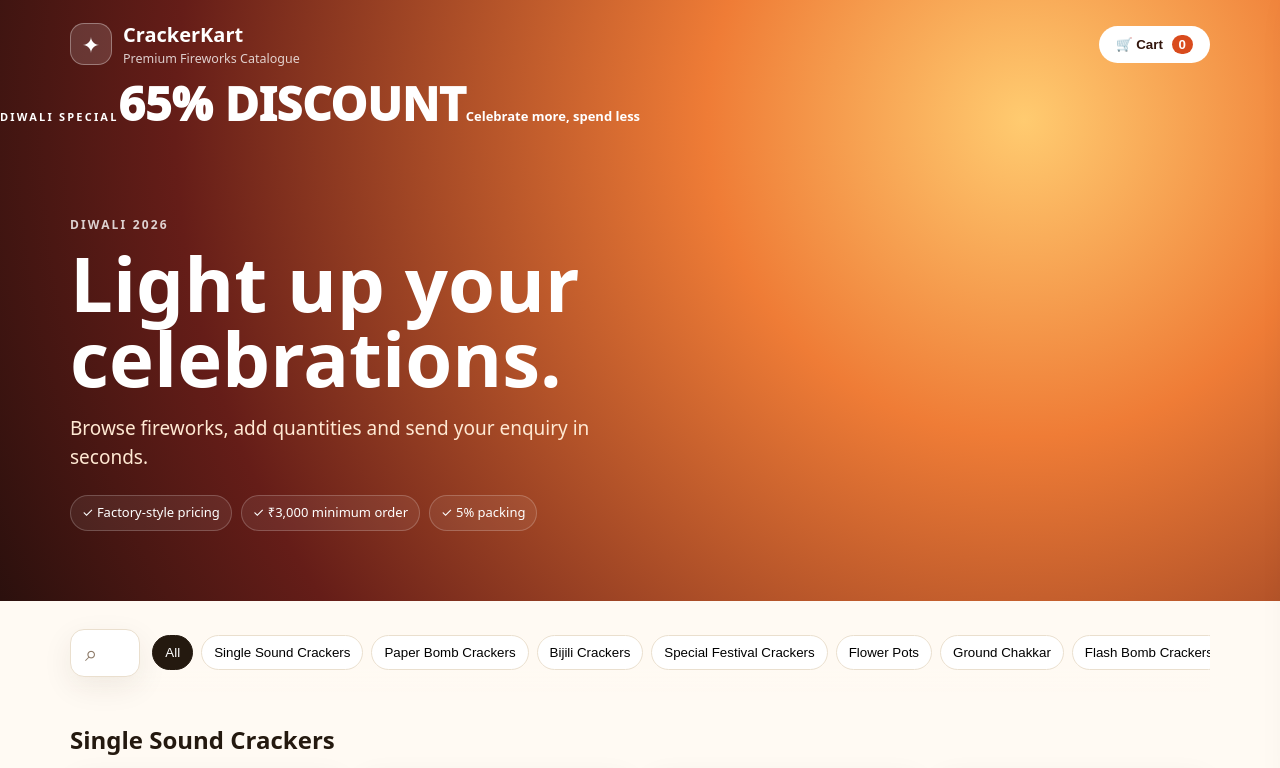
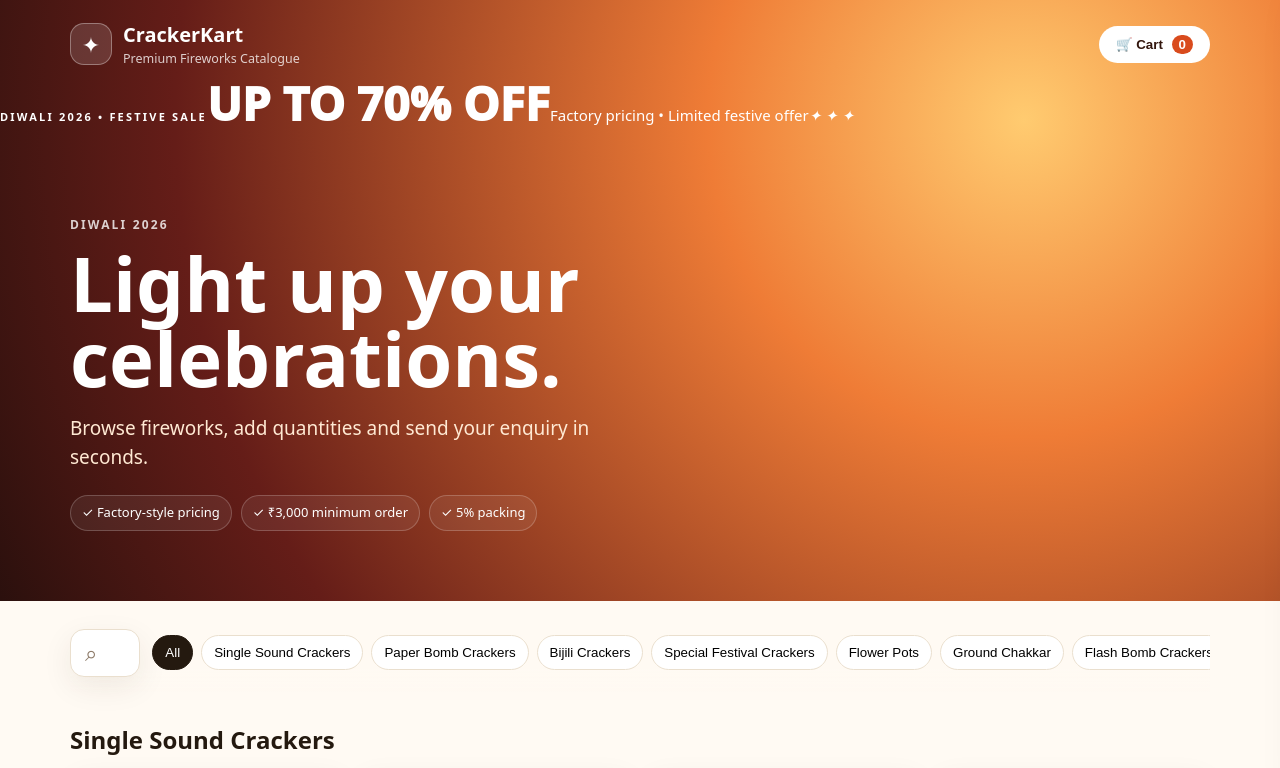
Before and after one commit to abishekv7/happy-crackers, a plain HTML site: page index.html in a window 1280 px wide. Shown: the top 768 px of the page. Drawn offline with Linux system fonts and the light colour scheme.

Commit message:
Update festive banner to up to 70 percent off

```diff
--- a/index.html
+++ b/index.html
@@ -1,5 +1,5 @@
 <!doctype html><html lang="en"><head><meta charset="utf-8"><meta name="viewport" content="width=device-width,initial-scale=1"><title>CrackerKart — Fireworks Catalogue</title><meta name="description" content="Online crackers catalogue and enquiry ordering website."><link rel="stylesheet" href="styles.css?v=20260930-vihaan-match"></head><body>
-<header class="hero"><div class="wrap nav"><div class="brand"><span class="brand-mark">✦</span><div><strong>CrackerKart</strong><small>Premium Fireworks Catalogue</small></div></div><button class="cart-btn" id="cartBtn">🛒 Cart <b id="cartCount">0</b></button></div><div class="sale-banner"><span class="sale-kicker">DIWALI SPECIAL</span><strong>65% DISCOUNT</strong><span>Celebrate more, spend less</span></div><div class="wrap hero-copy"><div><span class="eyebrow">DIWALI 2026</span><h1>Light up your celebrations.</h1><p>Browse fireworks, add quantities and send your enquiry in seconds.</p><div class="badges"><span>✓ Factory-style pricing</span><span>✓ ₹3,000 minimum order</span><span>✓ 5% packing</span></div></div></div></header>
+<header class="hero"><div class="wrap nav"><div class="brand"><span class="brand-mark">✦</span><div><strong>CrackerKart</strong><small>Premium Fireworks Catalogue</small></div></div><button class="cart-btn" id="cartBtn">🛒 Cart <b id="cartCount">0</b></button></div><div class="sale-banner"><span class="sale-kicker">DIWALI 2026 • FESTIVE SALE</span><strong>UP TO 70% OFF</strong><span>Factory pricing • Limited festive offer</span><i>✦ ✦ ✦</i></div><div class="wrap hero-copy"><div><span class="eyebrow">DIWALI 2026</span><h1>Light up your celebrations.</h1><p>Browse fireworks, add quantities and send your enquiry in seconds.</p><div class="badges"><span>✓ Factory-style pricing</span><span>✓ ₹3,000 minimum order</span><span>✓ 5% packing</span></div></div></div></header>
 <main class="wrap"><section class="toolbar"><div class="search"><span>⌕</span><input id="search" placeholder="Search crackers..." autocomplete="off"></div><div class="chips" id="chips"></div></section><section id="catalogue"></section></main>
 <aside class="drawer" id="drawer"><div class="drawer-head"><h2>Your order</h2><button id="closeCart">×</button></div><div id="cartItems" class="cart-items"></div><div class="summary"><div><span>Subtotal</span><b id="subtotal">₹0</b></div><div><span>Packing (5%)</span><b id="packing">₹0</b></div><div class="total"><span>Total</span><b id="total">₹0</b></div><p id="minimumMsg" class="minimum">Minimum order: ₹3,000</p><button class="primary" id="checkoutBtn">Send Order Enquiry</button><button class="secondary" id="clearBtn">Clear cart</button></div></aside><div class="backdrop" id="backdrop"></div>
 <div class="modal" id="modal"><div class="modal-card"><button class="modal-close" id="modalClose">×</button><h2>Send order enquiry</h2><p>Enter your details and submit the order. It will be sent directly to our order email.</p><label>Name<input id="customerName" placeholder="Your name"></label><label>Mobile<input id="customerPhone" inputmode="numeric" placeholder="10 digit mobile number"></label><label>City<input id="customerCity" placeholder="Your city"></label><label>Address<textarea id="customerAddress" rows="3" placeholder="Delivery address"></textarea></label><div class="modal-actions"><button class="primary" id="emailBtn">Submit Order by Email</button></div><small id="configHint">Your order will be submitted securely to our order email.</small></div></div>
```
